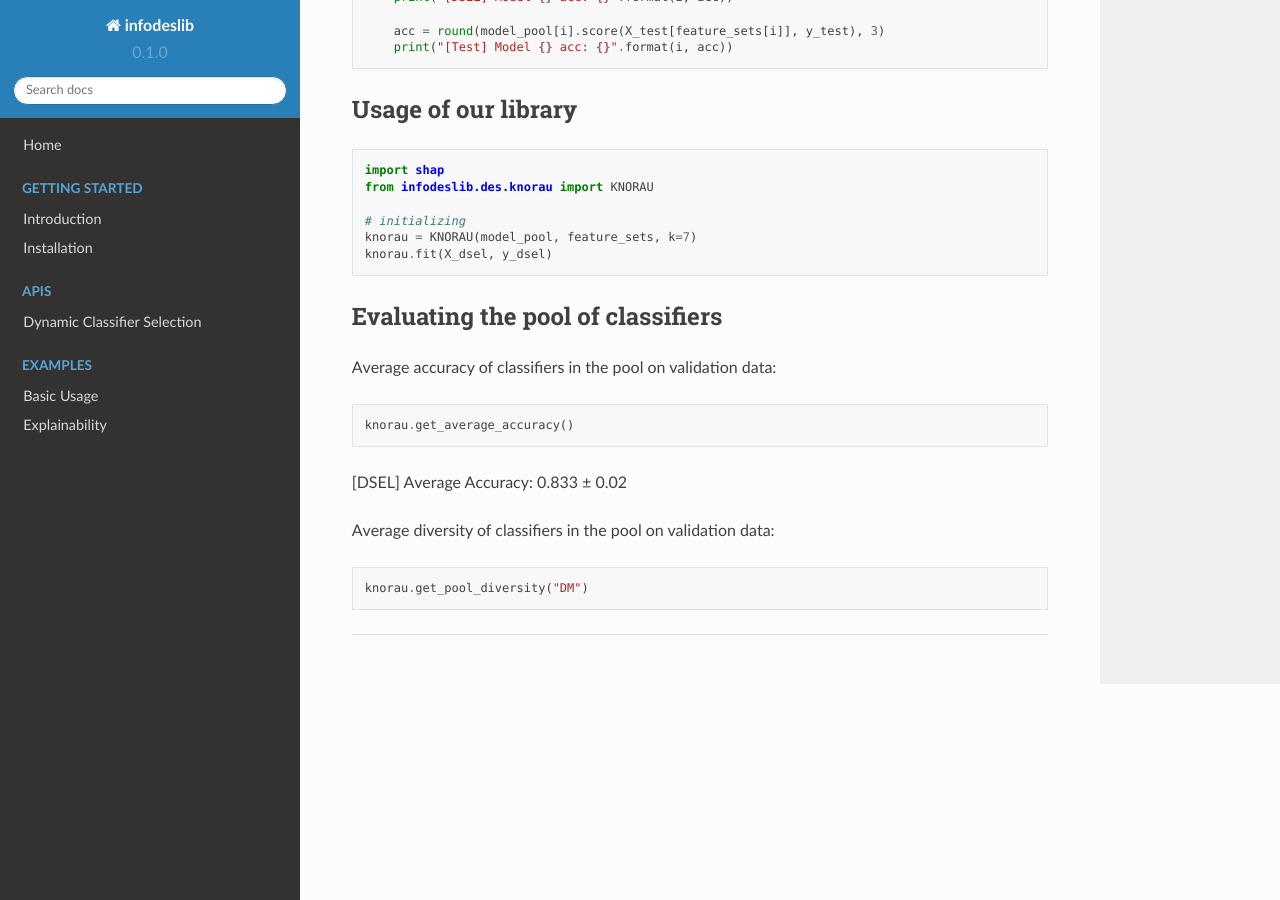
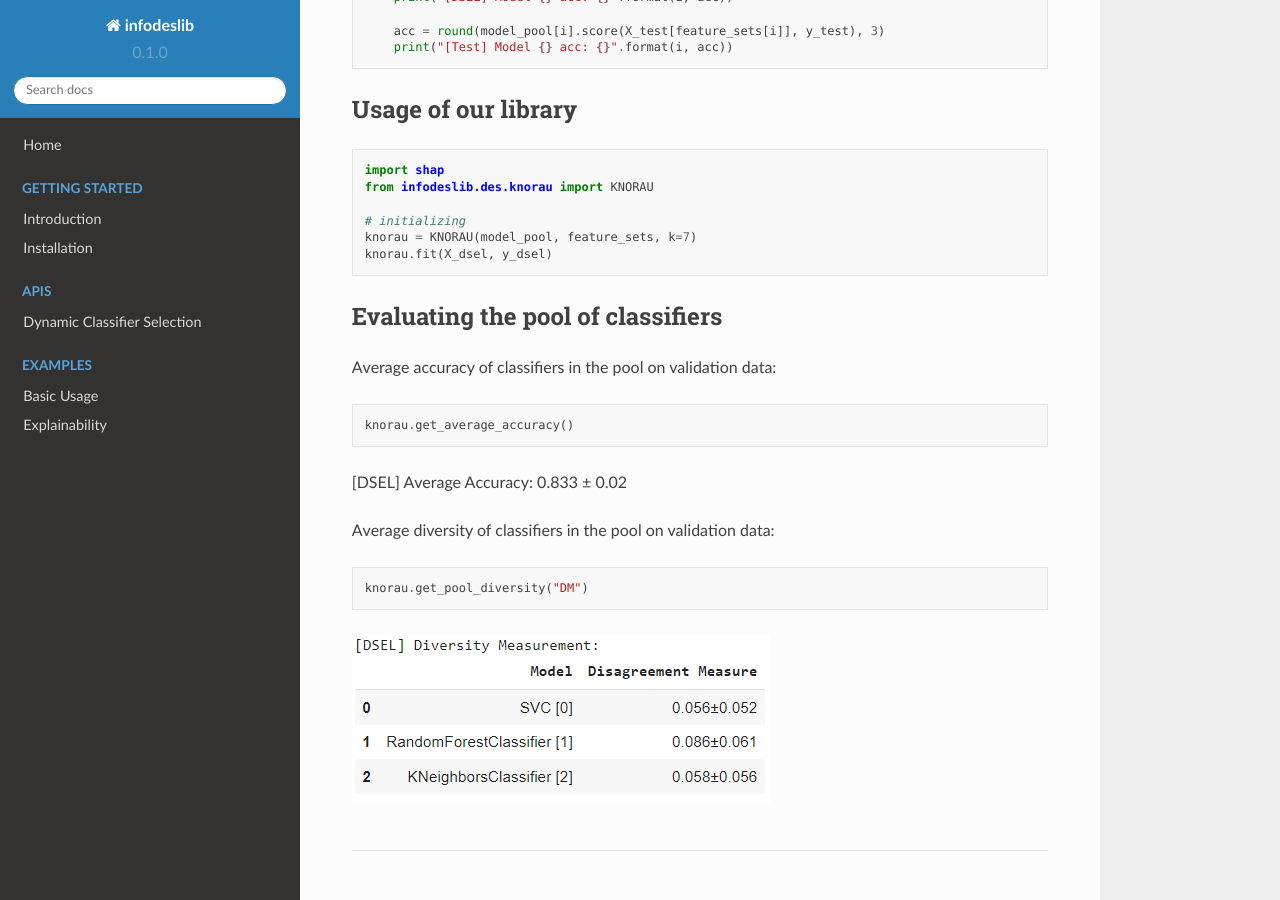
Before and after one commit to adv-panda/infodeslib_docs, a Sphinx documentation site: the page built from docs/source/examples/example3.rst, in a window 1280 px wide and 900 px high, scrolled down 1415 px. Built offline with Sphinx 7.4.7 and the Read the Docs theme 2.0.0, drawn with Linux system fonts in a browser that asks for light colours; pages that are not in the unit, such as notebooks, are missing from menus.

Commit message:
Update example3.rst

```diff
--- a/docs/source/examples/example3.rst
+++ b/docs/source/examples/example3.rst
@@ -114,3 +114,5 @@ Average diversity of classifiers in the pool on validation data:
 .. code-block:: python
 
    knorau.get_pool_diversity("DM")
+
+.. image:: https://raw.githubusercontent.com/adv-panda/infodeslib_docs/main/docs/source/images/feature2.PNG
```
